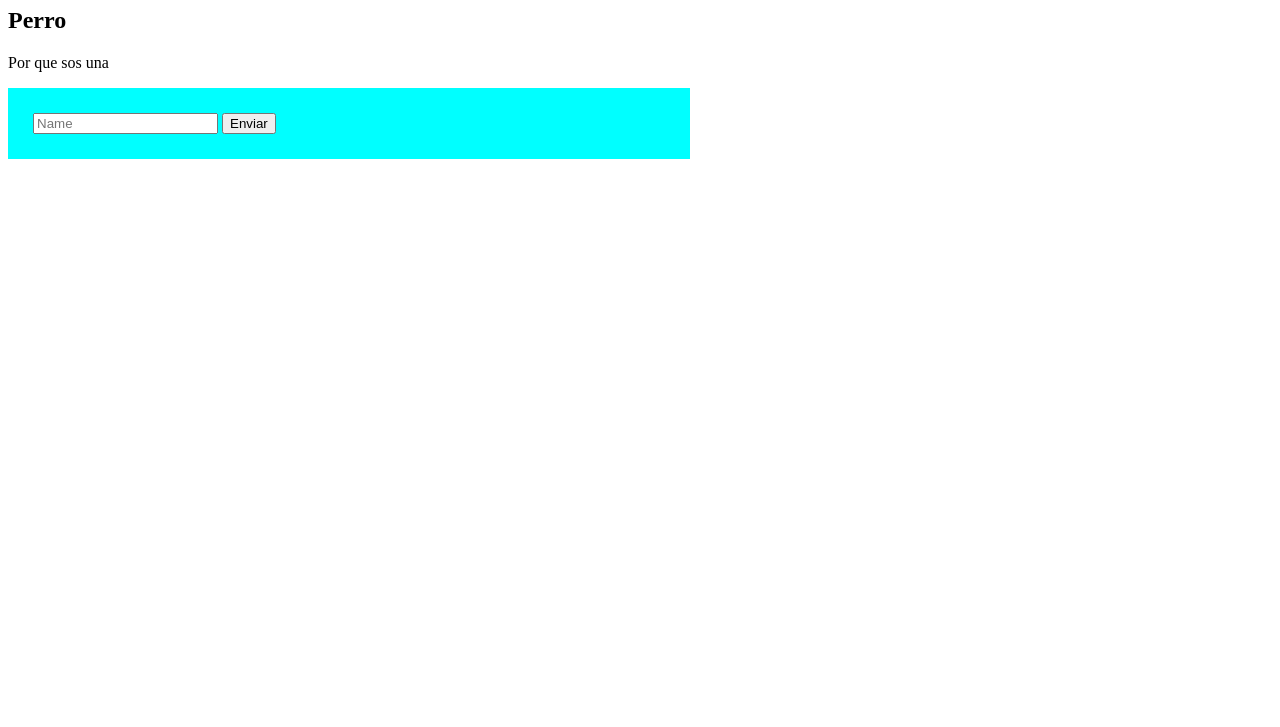
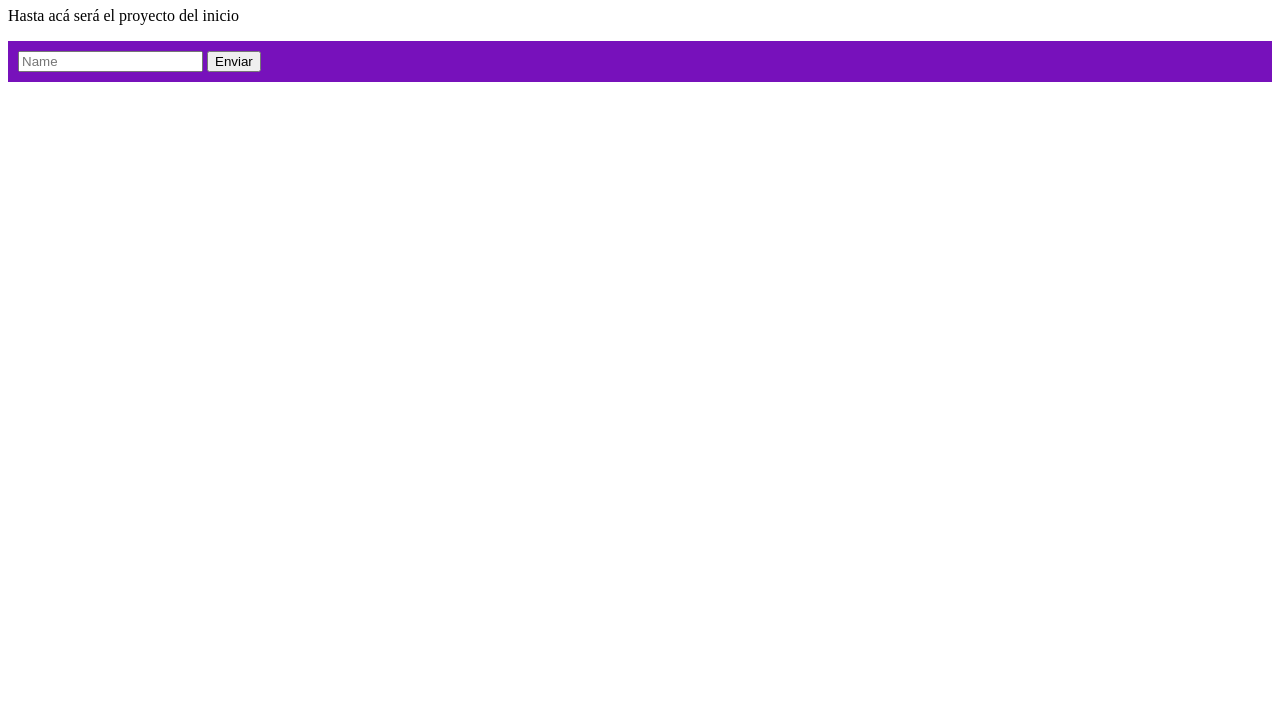
Before and after one commit to Alan-Camacho-Restrepo/IntroducingGit, a plain HTML site: page Index.html in a window 1280 px wide. Shown: the part 73-800 px from the top of the page. Drawn offline with Linux system fonts and the light colour scheme.

Commit message:
Primer chekpoint

```diff
--- a/Index.html
+++ b/Index.html
@@ -1,37 +1,26 @@
 <!DOCTYPE html>
 <html>
 <head>
-    <meta charset="utf-8">
-    <title>Git</title>
+	<meta charset="utf-8">
+	<title>Git&Github</title>
 </head>
-
 <body>
 
-    <h1>Hola Mundo</h1>
+	<h1>Aprendiendo sobre GIT</h1>
+	<p>Hasta acá será el proyecto del inicio</p>
 
-    <h2>Perro</h2>
-    <p>Por que sos una</p>
+	<div class="container">
+		<input type="text" placeholder="Name" id = 'Nombre'>
+		<input type="button" value="Enviar" id='boton'>
+	</div>
 
-    <div id = 'container'>
-        <form id='formulario'>
-            <input id = 'name' type="text" placeholder="Name">
-            <input id = 'boton' type="button" value="Enviar">
-        </form>
-    </div>
+	<style type="text/css">
+		.container{
+			background: #71b;
+			padding: 10px;
+		}
+	</style>
 
-    <style type="text/css" >
-
-        #container{
-            background-color:aqua;
-            padding: 25px;
-            width: 50%;
-        }
-
-
-
-    </style>
-
-    <script src="Jav1.js"></script>
+	<script type="text/javascript" src="Javas.js"></script>
 </body>
-
 </html>
--- /dev/null
+++ b/Javas.js
@@ -0,0 +1,10 @@
+let contenedor = document.querySelector('.container');
+let nombre = document.getElementById('Nombre');
+let boton = document.getElementById('boton');
+
+boton.addEventListener('click',enviar);
+
+function enviar(){
+	alert(`Usuario registrado: ${nombre.value}`);
+
+}
```
